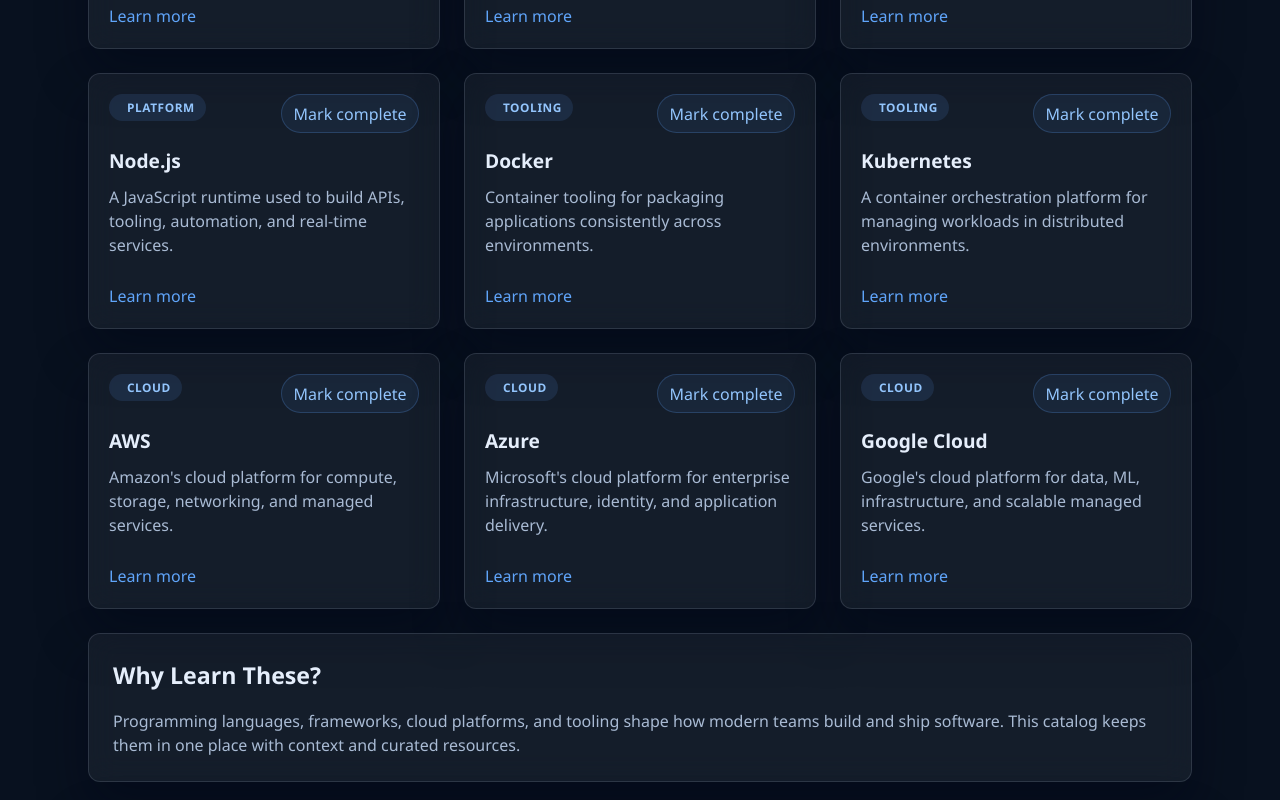
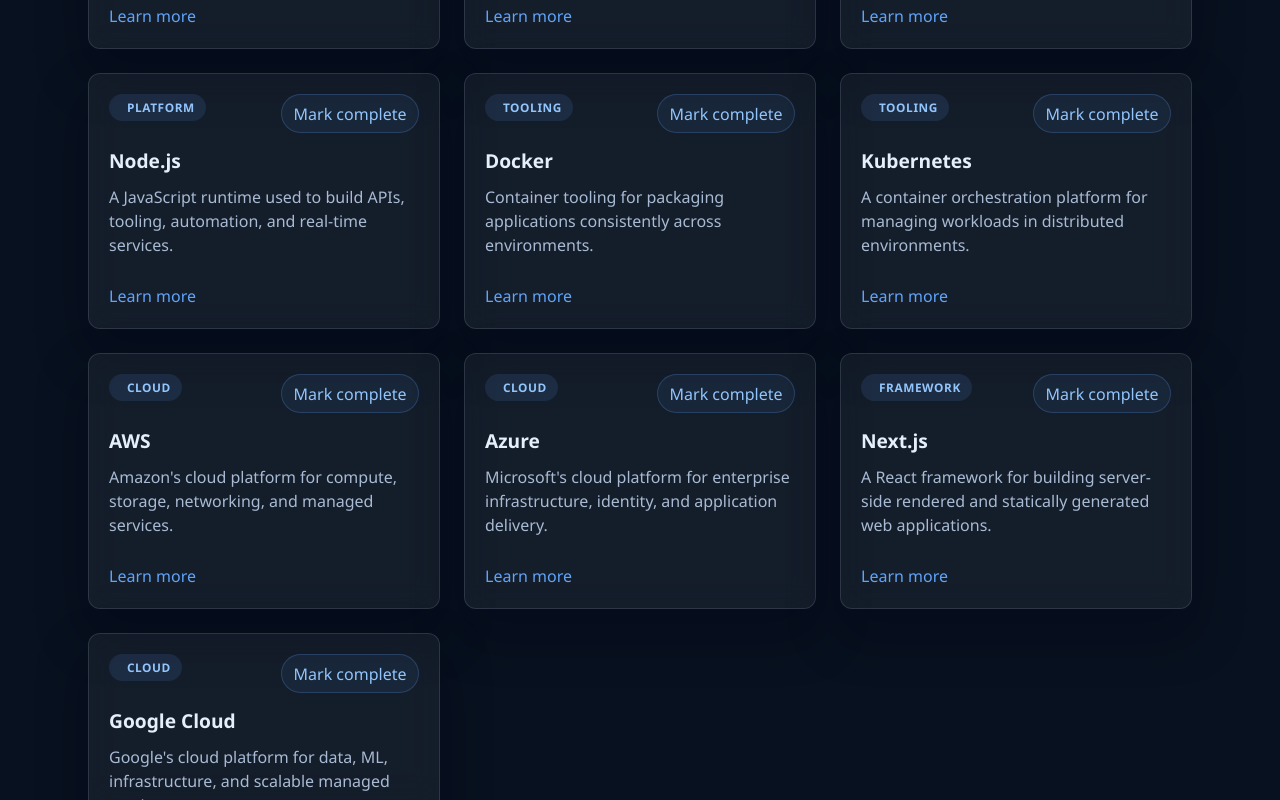
Before and after one commit to TheTechRoadMap/techroadmapsource, a React (Vite) app: page /languages in a window 1280 px wide. Shown: the part 2000-2800 px from the top of the page. Built offline with nearby package versions, Linux system fonts and the light colour scheme.

Commit message:
Initial commit: Add project source code

```diff
--- a/index.html
+++ b/index.html
@@ -1,5 +1,6 @@
 <!doctype html>
 <html lang="en">
+  <!-- HTML Head -->
   <head>
     <meta charset="UTF-8" />
     <meta
@@ -7,6 +8,7 @@
       content="Explore tech career roadmaps, technology guides, and curated learning resources in a modern single-page application."
     />
     <meta name="viewport" content="width=device-width, initial-scale=1.0" />
+    <meta name="keywords" content="tech roadmaps, technology guides, learning resources, career development, programming, software engineering" />
     <title>Tech Roadmaps</title>
   </head>
   <body>
--- a/src/languages.js
+++ b/src/languages.js
@@ -1098,6 +1098,22 @@
       'Familiarity with enterprise IT environments.',
     ],
   },
+
+  // Next.Js Framework\
+  // Finish this later
+  {
+    id: 'nextjs',
+    title: 'Next.js',
+    category: 'framework',
+    blurb: 'A React framework for building server-side rendered and statically generated web applications.',
+    focusAreas: [
+      'Server-Side Rendering (SSR): Rendering pages on the server for better SEO and performance.',
+      'Static Site Generation (SSG): Pre-rendering pages at build time for fast load times.',
+      'API Routes: Building backend endpoints within a Next.js application.',
+      'Image Optimization: Using the built-in Image component for responsive images.',
+    ],
+  },
+
   // Google Cloud Technology
   {
     id: 'gcp',
```
